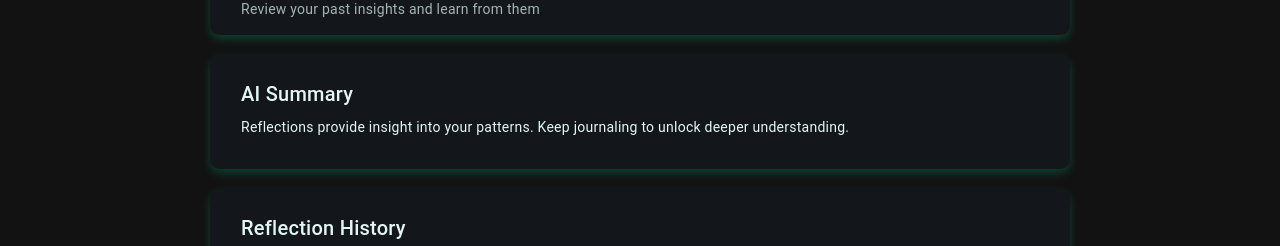
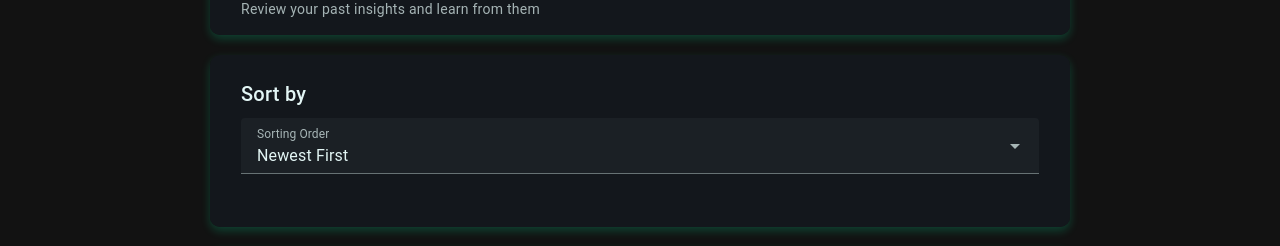
Before and after one commit to Mapacherama/FlowTareaAIFrontEnd, a Vue app: page /past-reflections in a window 1280 px wide. Shown: the part 153-399 px from the top of the page. Built offline with nearby package versions, Linux system fonts and the light colour scheme; no server answers.

Commit message:
Sorting functionality

```diff
--- a/src/views/PastReflections.vue
+++ b/src/views/PastReflections.vue
@@ -6,11 +6,17 @@
         <v-card-subtitle>Review your past insights and learn from them</v-card-subtitle>
       </v-card>
 
-      <!-- AI Insights -->
-      <v-card class="ai-insights-card">
-        <v-card-title>AI Summary</v-card-title>
+      <!-- Sorting Options -->
+      <v-card class="sorting-card">
+        <v-card-title>Sort by</v-card-title>
         <v-card-text>
-          <p>{{ aiSummary }}</p>
+          <v-select
+            v-model="sortOrder"
+            :items="['Newest First', 'Oldest First']"
+            label="Sorting Order"
+            @update:modelValue="sortReflections"
+            outlined
+          ></v-select>
         </v-card-text>
       </v-card>
 
@@ -18,8 +24,8 @@
       <v-card class="reflection-list-card">
         <v-card-title>Reflection History</v-card-title>
         <v-card-text>
-          <v-list v-if="reflections.length > 0">
-            <v-list-item v-for="reflection in reflections" :key="reflection.id" class="reflection-item">
+          <v-list v-if="sortedReflections.length > 0">
+            <v-list-item v-for="reflection in sortedReflections" :key="reflection.id" class="reflection-item">
               <v-list-item-content>
                 <v-list-item-title class="reflection-date">
                   {{ formatDate(reflection.created_at) }}
@@ -52,13 +58,13 @@
   </template>
 
   <script setup lang="ts">
-  import { ref, onMounted } from 'vue';
+  import { ref, computed, onMounted } from 'vue';
   import { useRouter } from 'vue-router';
   import axios from 'axios';
 
   // Data
   const reflections = ref<{ id: number; content: string; created_at: string }[]>([]);
-  const aiSummary = ref("Reflections provide insight into your patterns. Keep journaling to unlock deeper understanding.");
+  const sortOrder = ref('Newest First'); // Default sorting order
   const router = useRouter();
 
   // Fetch Reflections from API
@@ -68,9 +74,24 @@
         headers: { Authorization: `Bearer ${localStorage.getItem("token")}` },
       });
       reflections.value = response.data;
+      sortReflections(); // Ensure sorting after fetching data
     } catch (error) {
       console.error("Error fetching reflections:", error);
     }
+  };
+
+  // Computed Property: Sorted Reflections
+  const sortedReflections = computed(() => {
+    return [...reflections.value].sort((a, b) => {
+      return sortOrder.value === 'Newest First'
+        ? new Date(b.created_at).getTime() - new Date(a.created_at).getTime()
+        : new Date(a.created_at).getTime() - new Date(b.created_at).getTime();
+    });
+  });
+
+  // Function to handle sorting when selection changes
+  const sortReflections = () => {
+    reflections.value = [...sortedReflections.value];
   };
 
   // Delete a Reflection
@@ -109,7 +130,7 @@
   }
 
   .page-title-card,
-  .ai-insights-card,
+  .sorting-card,
   .reflection-list-card {
     margin-bottom: 20px;
     padding: 15px;
```
